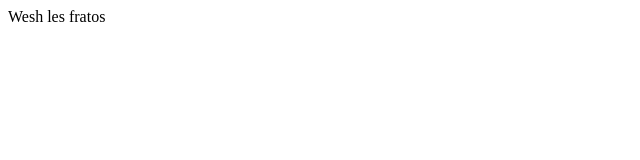
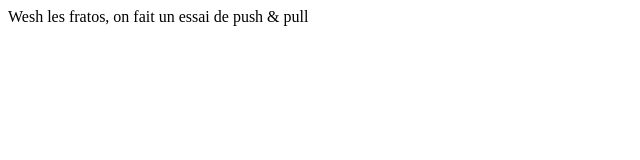
Before and after one commit to TomLed/HTML_aneth, a plain HTML site: page index.html in a window 1280 px wide. Shown: the whole page, without its empty margins (0-640 px from the left). Drawn offline with Linux system fonts and the light colour scheme.

Commit message:
test de push and pull

```diff
--- a/index.html
+++ b/index.html
@@ -5,6 +5,6 @@
     <title>Ma super page HTML !</title>
 </head>
 <body>
-<p1> Wesh les fratos </p1>
+<p1> Wesh les fratos, on fait un essai de push & pull</p1>
 </body>
 </html>
```
